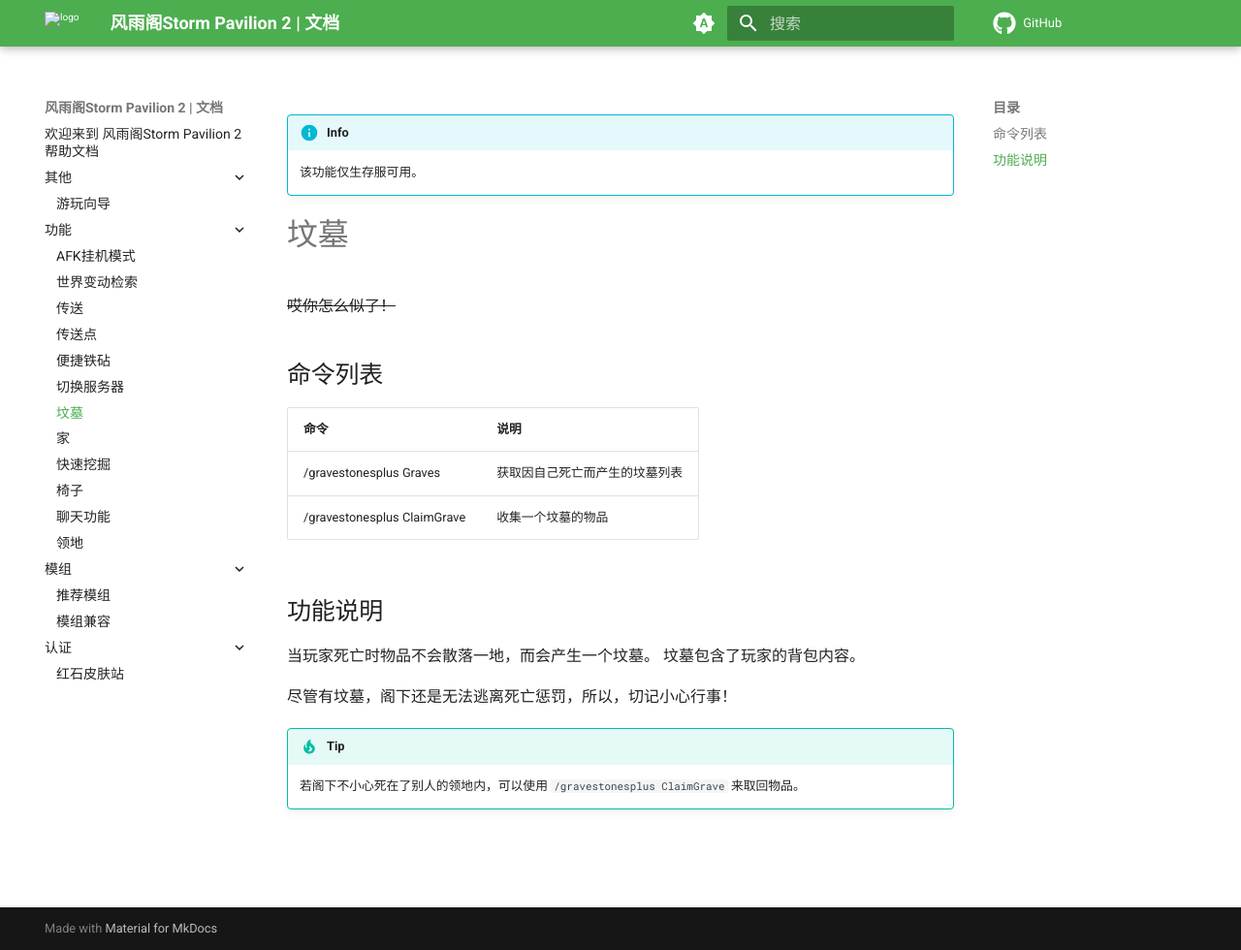
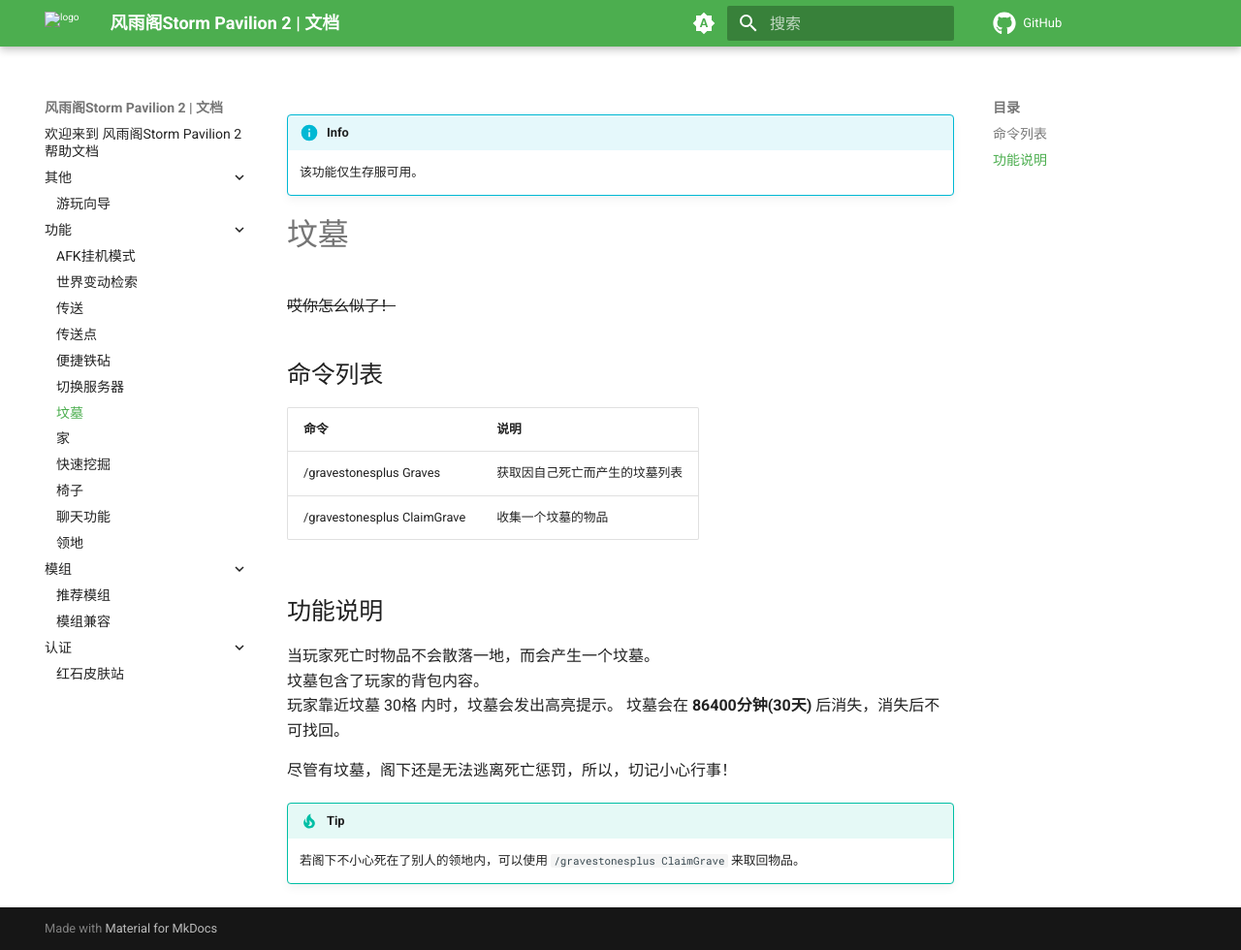
Before and after one commit to SPCraftMC/Docs, an MkDocs documentation site: the page built from docs/功能/坟墓.md, in a window 1280 px wide and 980 px high. Shown: the whole window at 97% size. Built offline with MkDocs 1.6.1 and Material for MkDocs 9.7.7, drawn with Linux system fonts in a browser that asks for light colours; comment, search, counter and statistics services are not loaded.

Commit message:
Update 坟墓.md

```diff
--- a/docs/功能/坟墓.md
+++ b/docs/功能/坟墓.md
@@ -17,6 +17,8 @@
 
 当玩家死亡时物品不会散落一地，而会产生一个坟墓。
 坟墓包含了玩家的背包内容。
+玩家靠近坟墓 30格 内时，坟墓会发出高亮提示。
+坟墓会在 **86400分钟(30天)** 后消失，消失后不可找回。
 
 尽管有坟墓，阁下还是无法逃离死亡惩罚，所以，切记小心行事！
 
```
